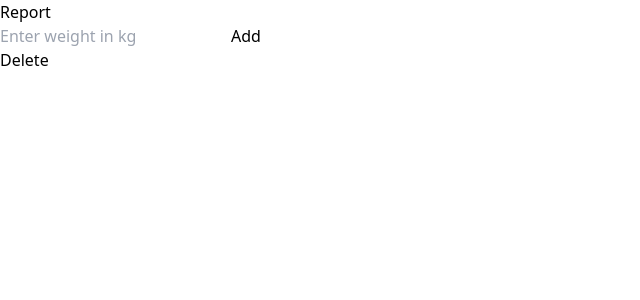
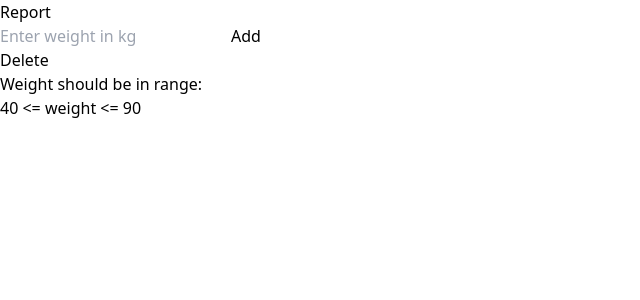
Before and after one commit to himanshu-paliwal-277/GymWorkoutPlanReactProject, a React (Vite) app: page /Report in a window 1280 px wide. Shown: the top 300 px of the page, without its empty margins (0-640 px from the left). Built offline with nearby package versions, Linux system fonts and the light colour scheme.

Commit message:
error message is added

```diff
--- a/src/Components/Graph/WeightGraphData.jsx
+++ b/src/Components/Graph/WeightGraphData.jsx
@@ -39,7 +39,7 @@ function WeightGraphData({data}) {
             width={chartWidth}
             height={400}
             data={data}
-            margin={{ top: 30, right: 30, left: 5, bottom: 50 }}
+            margin={{ top: 30, right: 30, left: 5, bottom: 20 }}
           >
             <CartesianGrid stroke="#ebebeb" strokeDasharray="3 3" />
             <XAxis
--- a/src/Pages/Report.jsx
+++ b/src/Pages/Report.jsx
@@ -6,6 +6,7 @@ import { useNavigate } from "react-router-dom";
 function Report() {
   const [weightData, setWeightData] = useState([]);
   const [inputValue, setInputValue] = useState("");
+  const [invalidInput, setInvalidInput] = useState(false);
   const navigate = useNavigate();
 
   // Only access localStorage in the client-side
@@ -33,6 +34,7 @@ function Report() {
     if (inputValue === "") {
       console.log("Enter your current weight");
     } else {
+      if (inputValue <= 90 && inputValue >= 40) {
         if (typeof window !== "undefined") {
           let day = localStorage.getItem("day");
           day = day ? parseInt(day, 10) : 0;
@@ -41,6 +43,13 @@ function Report() {
           addWeightDataToLocalStorage(String(day), inputValue);
           localStorage.setItem("day", day);
           setInputValue("");
+        }
+      } else {
+        setInvalidInput(true);
+        setInputValue("");
+        setTimeout(() => {
+          setInvalidInput(false);
+        }, 2000);
       }
     }
   }
@@ -86,14 +95,30 @@ function Report() {
             Add
           </button>
         </div>
+        <div className="w-full sm:w-[90%] md:w-[80%] lg:w-[70%] mx-auto overflow-x-auto">
           <WeightGraphData data={weightData} />
+        </div>
+
         <button
           onClick={deleteRecentlyAddedData}
-          className="px-4 py-2 text-white bg-red-500 rounded-lg active:bg-opacity-90"
+          className="px-4 py-2 mt-4 text-white bg-red-500 rounded-lg active:bg-opacity-90"
         >
           Delete
         </button>
+        <div
+          className={`absolute p-4 bg-gray-200 rounded-lg top-40 bg-opacity-80 text-center ${
+            invalidInput ? "block" : "hidden"
+          }`}
+        >
+          <p>Weight should be in range:</p>
+          <p className="mt-2">
+            40 {"<="} weight {"<="} 90
+          </p>
         </div>
+      </div>
+
+      {/* <div className="absolute top-0 flex justify-center m-auto"> */}
+      {/* </div> */}
 
       <BackButton onClickHandler={() => navigate("/home")} />
     </>
```
Lines whose indentation alone changed are shown as unchanged.
